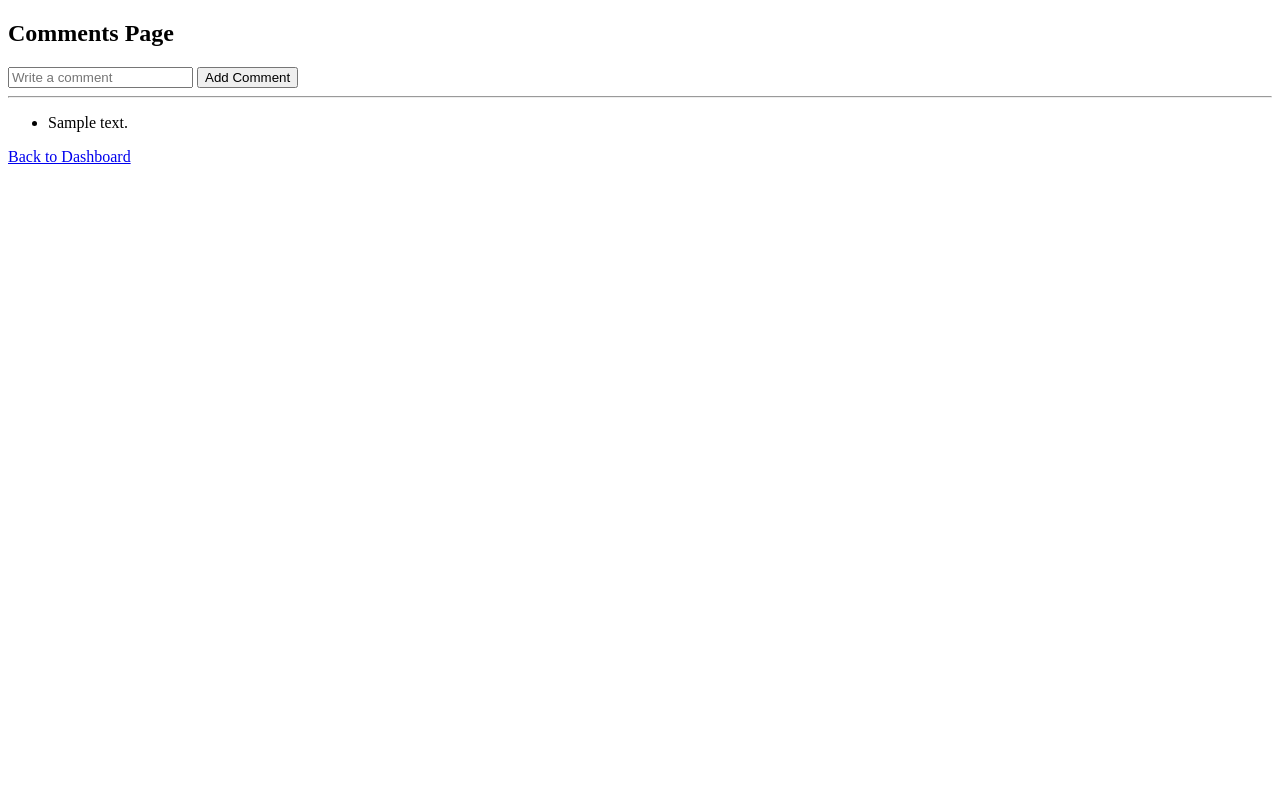
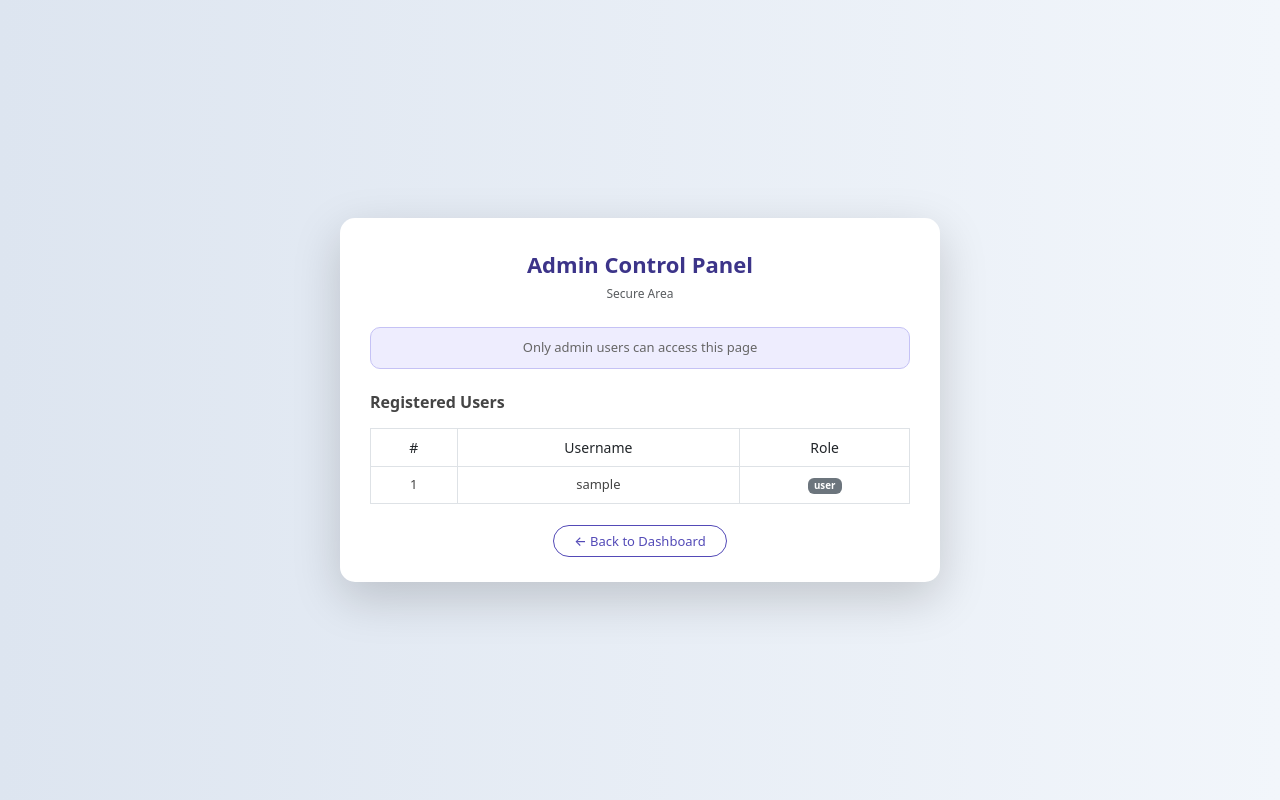
Before and after one commit to Sadeemutairi/security-project, a Flask app: template templates/admin.html in a window 1280 px wide. Run offline with Flask 3, Linux system fonts and the light colour scheme; the template is opened without the code that fills it: most values are stand-ins (such as "Sample title", 1, 10 or a date in 2020).

Commit message:
admin.html

```diff
--- a/templates/admin.html
+++ b/templates/admin.html
@@ -1,28 +1,102 @@
 <!DOCTYPE html>
 <html>
 <head>
-  <title>Comments</title>
+  <title>Admin Panel</title>
+  <link href="https://cdn.jsdelivr.net/npm/bootstrap@5.3.0/dist/css/bootstrap.min.css" rel="stylesheet">
+  <style>
+    body {
+      background: linear-gradient(to right, #dde5f0, #f2f6fb);
+      min-height: 100vh;
+    }
+    .card-custom {
+      width: 600px;
+      border-radius: 15px;
+      padding: 30px;
+      background: white;
+    }
+    .panel-title {
+      font-size: 22px;
+      font-weight: 700;
+      color: #3C3489;
+    }
+    .welcome-msg {
+      font-size: 13px;
+      color: #666;
+      background: #EEEDFE;
+      border-radius: 10px;
+      padding: 10px 15px;
+      border: 1px solid #c5c2f5;
+    }
+    .table thead {
+      background: #534AB7;
+      color: white;
+    }
+    .table thead th {
+      font-weight: 500;
+      font-size: 14px;
+    }
+    .table tbody td {
+      font-size: 13px;
+      color: #444;
+      vertical-align: middle;
+    }
+    .back-btn {
+      color: #534AB7;
+      border: 1px solid #534AB7;
+      border-radius: 20px;
+      padding: 6px 20px;
+      font-size: 13px;
+      font-weight: 500;
+      text-decoration: none;
+      transition: background 0.15s;
+    }
+    .back-btn:hover {
+      background: #EEEDFE;
+      color: #3C3489;
+    }
+  </style>
 </head>
 <body>
+<div class="container d-flex justify-content-center align-items-center vh-100">
+  <div class="card-custom shadow-lg border-0 text-center">
 
-<h2>Comments Page</h2>
+    <div class="panel-title mb-1"> Admin Control Panel</div>
+    <div class="text-muted small mb-4" style="font-size: 12px;">Secure Area</div>
 
-<form method="POST">
-  <input name="comment" placeholder="Write a comment">
-  <button type="submit">Add Comment</button>
-</form>
+    <div class="welcome-msg mb-4 text-center">
+    Only admin users can access this page
+</div>
 
-<hr>
 
-<ul>
-{% for c in comments %}
- <li>{{ c["text"]}}</li>
- <!-- vulnerable to xss  -->
- <!-- <li>{{ c["text"]|safe}}</li> -->
-{% endfor %}
-</ul>
+    <h6 class="text-start fw-bold mb-3" style="color: #444;">Registered Users</h6>
+    <table class="table table-bordered table-hover mb-4">
+      <thead>
+        <tr>
+          <th>#</th>
+          <th>Username</th>
+          <th>Role</th>
+        </tr>
+      </thead>
+      <tbody>
+        {% for u in users %}
+        <tr>
+          <td>{{ u["id"] }}</td>
+          <td>{{ u["username"] }}</td>
+          <td>
+            {% if u["role"] == "admin" %}
+              <span class="badge bg-primary">admin</span>
+            {% else %}
+              <span class="badge bg-secondary">user</span>
+            {% endif %}
+          </td>
+        </tr>
+        {% endfor %}
+      </tbody>
+    </table>
 
-<a href="/dashboard">Back to Dashboard</a>
+    <a href="/dashboard" class="back-btn">← Back to Dashboard</a>
 
+  </div>
+</div>
 </body>
 </html>
```
